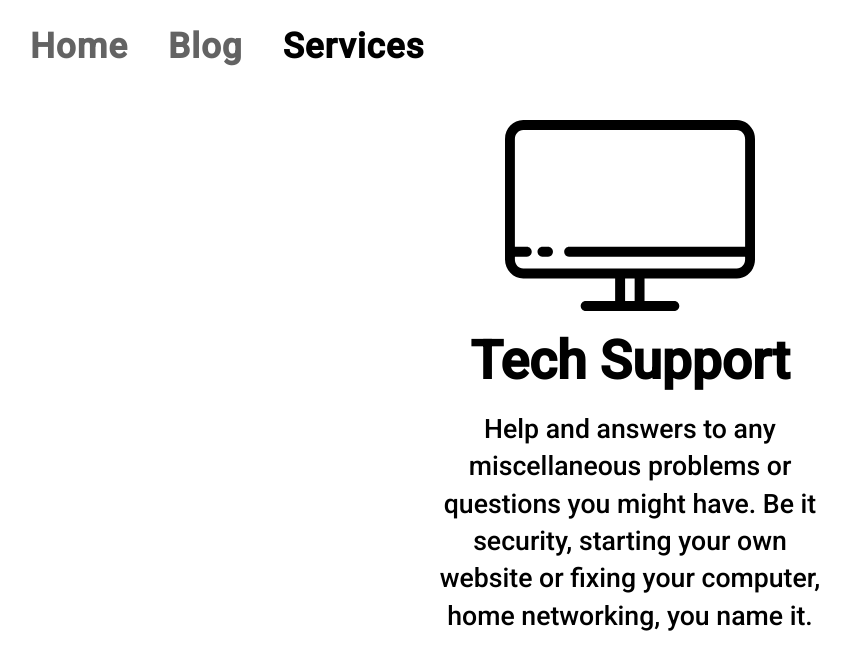
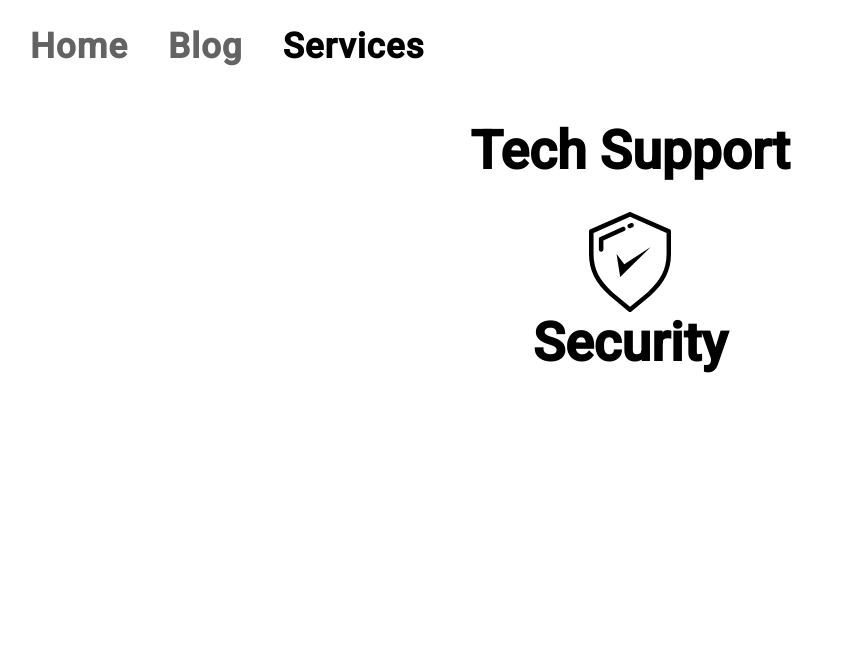
Before and after one commit to loganhawker/loganhawker.github.io, a PHP site: page /services in a window 1280 px wide. Shown: the top 670 px of the page, without its empty margins (10-860 px from the left). Run offline with PHP 8.4, Linux system fonts and the light colour scheme.

Commit message:
Added Security Icon

```diff
--- a/services/index.html
+++ b/services/index.html
@@ -33,11 +33,12 @@
   <!-- Services Section -->
     <div class="services">
         <div class="service">
-            <img class="icon" src="/images/icons/computer.svg">
-            <br>
             <a class="name">Tech Support</a>
-            <br>
-            <b class="desc"> Help and answers to any miscellaneous problems or questions you might have. Be it security, starting your own website or fixing your computer, home networking, you name it.</b>
+        </div>
+        <div>
+            <div></div>
+            <img class="subicon" src="/images/icons/shield.svg">
+            <a class="name">Security</a>
         </div>
     </div>
 </div>
--- a/services/single.css
+++ b/services/single.css
@@ -94,6 +94,7 @@ a {
 .service {
     padding-top: 100px;
     width: 310px;
+    height: 50%;
     margin-left: auto;
     margin-right: auto;
     display: block;
@@ -104,6 +105,7 @@ a {
     font-weight: 600;
     display: block;
     text-align: center;
+    padding-bottom: 30px;
 }
 .desc {
     color: black;
@@ -211,3 +213,10 @@ nav {
 .current {
 	color: black;
 }
+
+.subicon {
+    height: 100px;
+    margin-left: auto;
+    margin-right: auto;
+    display: block;
+}
```
